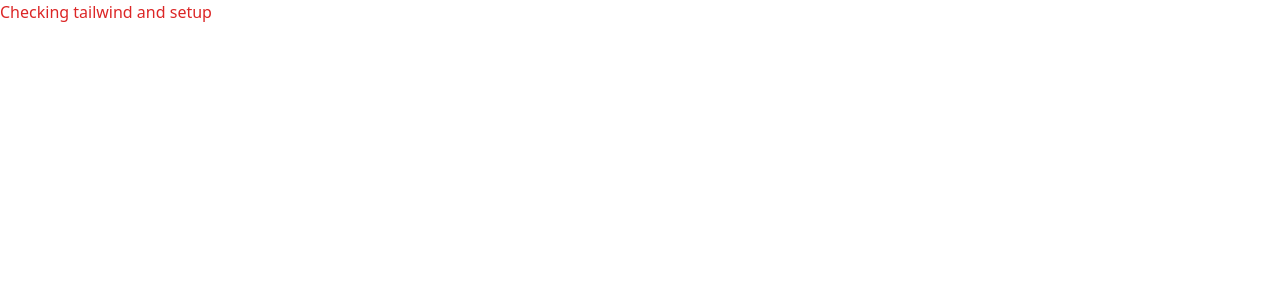
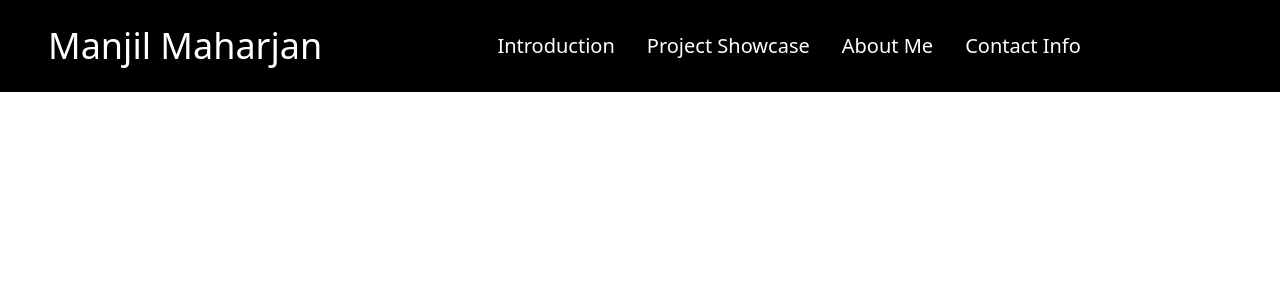
Before and after one commit to Manjil00/CODSOFT_Task-1-React-_ManjilMaharjan, a React (Create React App) app: page / in a window 1280 px wide. Shown: the top 300 px of the page. Built offline with nearby package versions, Linux system fonts and the light colour scheme.

Commit message:
Responsiveand name

```diff
--- a/src/App.js
+++ b/src/App.js
@@ -1,8 +1,9 @@
+import Nav from "./components/Nav";
 
 function App() {
 return (
-  <div className="main">
-    <h1 className="checl text-red-600">Checking tailwind and setup</h1>
+  <div className="main-container h-auto w-full ">
+    <Nav/>
   </div>
 );
 }
--- a/src/components/Nav.jsx
+++ b/src/components/Nav.jsx
@@ -8,26 +8,25 @@ const Nav = () => {
 const toggleNavMenu = () => setIsNavOpen(!isNavOpen);
 
 return (
-    <nav className="flex justify-between px-6 py-3 z-50 relative">
+    <nav className="flex justify-between px-6 py-3 z-50 relative bg-black">
     <div className="flex justify-center items-center">
-        <img className="w-10 h-10 mr-3" src="./images/GN_logo.png" alt="Logo" />
-        <h1 className='text-black ml-6  text-sm md:text-4xl font-LogoFont
-cursor-pointer flex justify-center items-center'>Gajendra Nursery</h1>
+        <h1 className='text-white ml-6  text-sm md:text-4xl font-sans
+cursor-pointer flex justify-center items-center'>Manjil Maharjan</h1>
 
     </div>
-    <div className={`bg-white absolute min-h-[30vh] left-0 top-[90%] w-full p-5 flex flex-col md:static md:flex md:min-h-fit md:w-auto gap-9 text-sm ${isNavOpen ? 'block' : 'hidden'}`}>
-        <ul className=" cursor-pointer flex flex-col gap-4 md:flex-row  md:gap-8 md:justify-evenly md:text-xl font-writingFont">
-        <Link to="/"><li className="hover:text-green-600">Home</li></Link>
-        <Link to="/Product"><li className="hover:text-green-600">Products & Decorations</li></Link>
-        <Link to="/Blog"><li className="hover:text-green-600">Blog</li></Link>
-        <Link to="/AboutUs"><li className="hover:text-green-600">About Me</li></Link>
+    <div className={` absolute min-h-[30vh] left-0 top-[90%] w-full p-5 flex flex-col md:static md:flex md:min-h-fit md:w-auto gap-9 text-sm ${isNavOpen ? 'block' : 'hidden'}`}>
+        <ul className=" cursor-pointer text-white flex flex-col gap-4 md:flex-row  md:gap-8 md:justify-evenly md:text-xl font-sans">
+        <li className="hover:text-green-600">Introduction</li>
+        <li className="hover:text-green-600">Project Showcase</li>
+        <li className="hover:text-green-600">About Me</li>
+        <li className="hover:text-green-600">Contact Info</li>
         </ul>
     </div>
     <div>
         <button onClick={toggleNavMenu} className="md:hidden">
             {
-            isNavOpen ? <RxCross1 className="text-2xl text-black" /> :
-            <RxHamburgerMenu className={`text-2xl text-black  ${isNavOpen ? 'hidden' : 'block'}`} />
+            isNavOpen ? <RxCross1 className="text-2xl text-white" /> :
+            <RxHamburgerMenu className={`text-2xl text-white  ${isNavOpen ? 'hidden' : 'block'}`} />
             }
         </button>
     </div>
```
